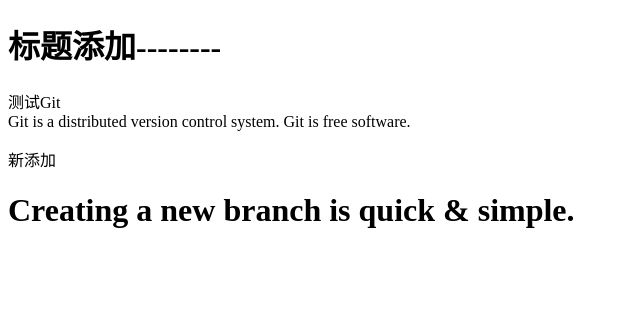
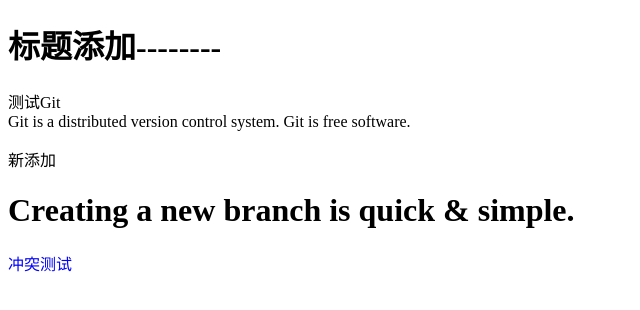
Before and after one commit to gxj199946/learngit, a plain HTML site: page index.html in a window 1280 px wide. Shown: the whole page, without its empty margins (0-640 px from the left). Drawn offline with Linux system fonts and the light colour scheme.

Commit message:
冲突测试master

```diff
--- a/index.html
+++ b/index.html
@@ -15,6 +15,7 @@
   <p>新添加</p>
   <h1>Creating a new branch is quick & simple.
   </h1>
+  <div style="color: blue;">冲突测试</div>
 </body>
 
 </html>
```
